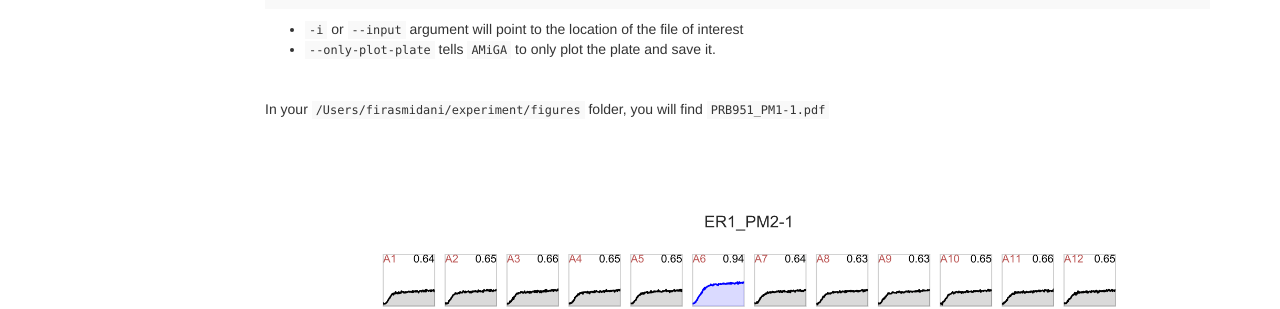
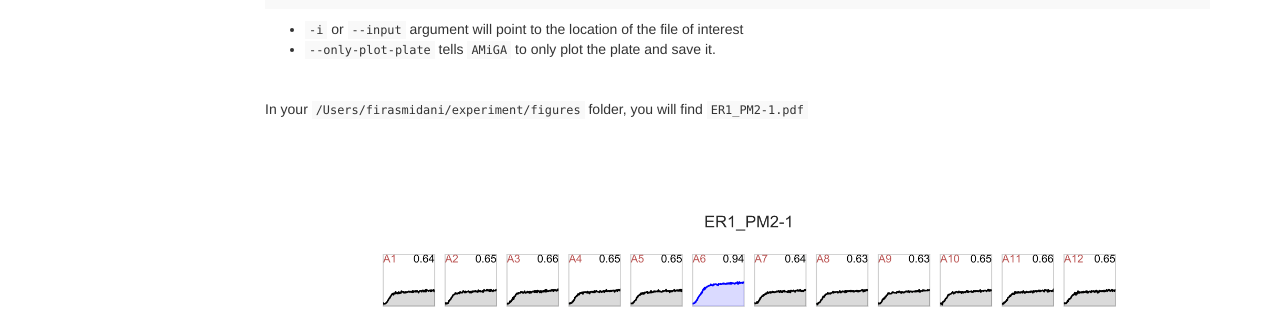
Before and after one commit to firasmidani/amiga, a Jekyll site: the page built from docs/_posts/2020-03-25-plotting.md, in a window 1280 px wide. Shown: the part 587-896 px from the top of the page. Built offline with Jekyll 4.4.1, drawn with Linux system fonts in a browser that asks for light colours; some of the changed text lies outside the part shown.

Commit message:
revised plotting post with simulated data

```diff
--- a/docs/_posts/2020-03-25-plotting.md
+++ b/docs/_posts/2020-03-25-plotting.md
@@ -45,7 +45,7 @@
 
 <br />
 
-In your `/Users/firasmidani/experiment/figures` folder, you will find `PRB951_PM1-1.pdf`
+In your `/Users/firasmidani/experiment/figures` folder, you will find `ER1_PM2-1.pdf`
 
 <br /><br />
 
@@ -53,7 +53,7 @@
 
 <br /><br />
 
-This example shows a Biolog PM1 plate where the A1 well is a negative control well (no carbon substrate). `AMiGA` computed the fold-change for all wells relative to the negative control well. Fold-change is computed as maximum change in OD in each well relative to the fist time point divided by the maximum change in OD in the control well relative to the first time point. `AMiGA` highlighted wells where the fold-change is higher than 1.5 in blue or lower than 0.5 in red. If you want to change the default values for these thresholds, choice of colors, or y-axis label, you can make changes these parameters in `amiga/config.py` file.
+This example shows a Biolog PM2 plate where the A1 well is a negative control well (no carbon substrate). `AMiGA` computed the fold-change for all wells relative to the negative control well. Fold-change is computed as maximum change in OD in each well relative to the fist time point divided by the maximum change in OD in the control well relative to the first time point. `AMiGA` highlighted wells where the fold-change is higher than 1.5 in blue or lower than 0.5 in red. If you want to change the default values for these thresholds, choice of colors, or y-axis label, you can make changes these parameters in `amiga/config.py` file.
 
 <br /><br />
 
```
